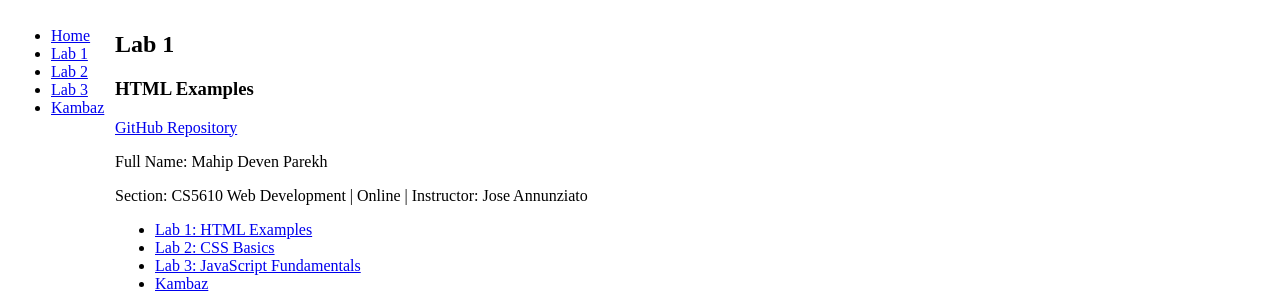
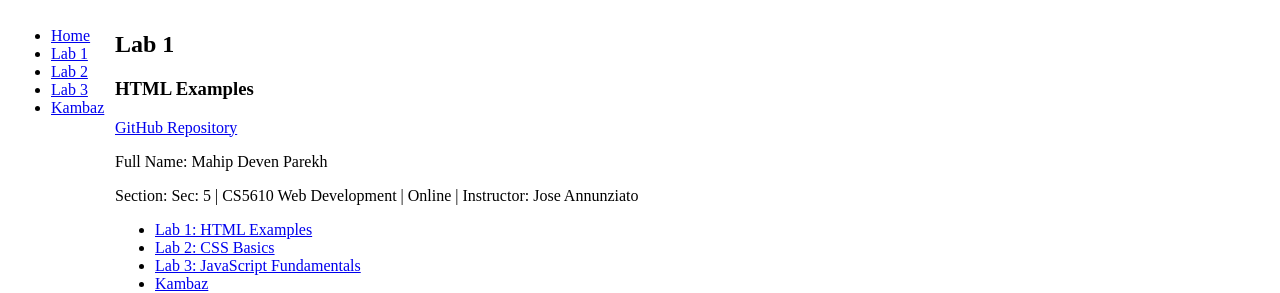
Before and after one commit to mahip19/kambaz-next-js-cs5610-fa25-05, a Next.js app: page /Labs in a window 1280 px wide. Shown: the top 293 px of the page. Built offline with nearby package versions, Linux system fonts and the light colour scheme.

Commit message:
added section

```diff
--- a/app/Labs/page.tsx
+++ b/app/Labs/page.tsx
@@ -18,7 +18,8 @@ export default function Labs() {
         </p>
         <p>Full Name: Mahip Deven Parekh</p>
         <p>
-          Section: CS5610 Web Development | Online | Instructor: Jose Annunziato
+          Section: Sec: 5 | CS5610 Web Development | Online | Instructor: Jose
+          Annunziato
         </p>
       </section>
       <ul>
```
